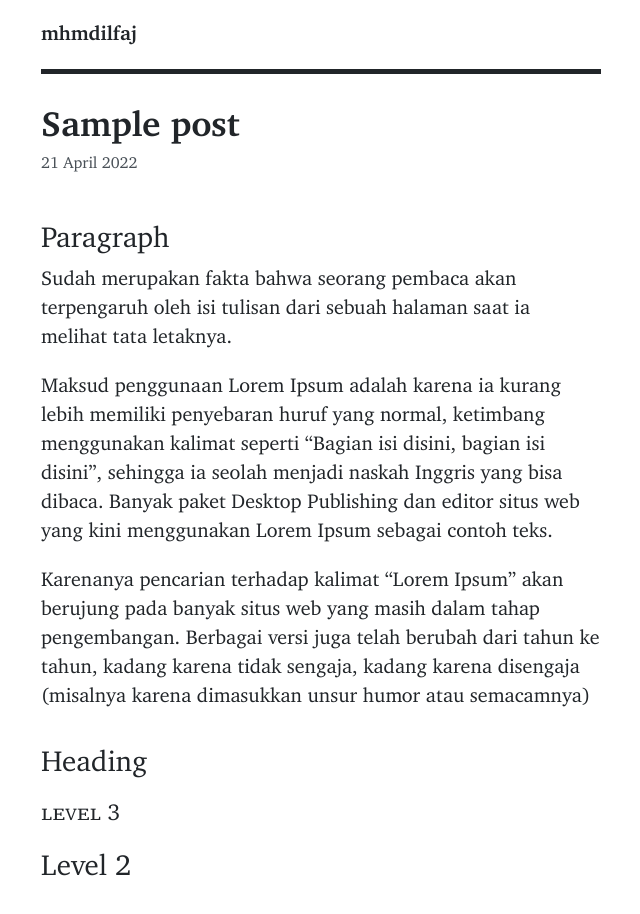
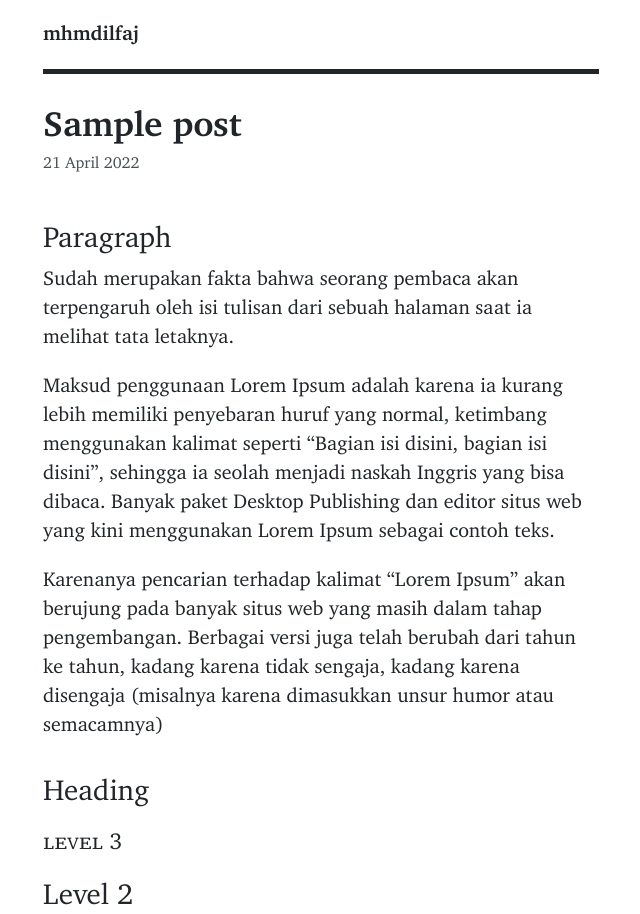
Before and after one commit to mhmdilfaj/mhmdilfaj.github.io, a Jekyll site: the page built from _posts/2022-04-21-sample-post.md, in a window 1280 px wide. Shown: the top 914 px of the page, without its empty margins (319-959 px from the left). Built offline with Jekyll 4.4.1, drawn with Linux system fonts in a browser that asks for light colours.

Commit message:
Update stylesheet.css

```diff
--- a/assets/stylesheet.css
+++ b/assets/stylesheet.css
@@ -154,7 +154,7 @@
   margin-bottom: var(--spacer);
   width: 100%;
   font-family: var(--system-font);
-  font-size: 90%;
+  font-size: 80%;
   border: 0 solid var(--border-color);
   border-collapse: collapse;
 }
@@ -327,8 +327,8 @@
 /* layout */
 .container {
   max-width: 25em;
-  padding-left: 20px;
-  padding-right: 20px;
+  padding-left: 22px;
+  padding-right: 22px;
   margin-left:  auto;
   margin-right: auto;
 }
```
